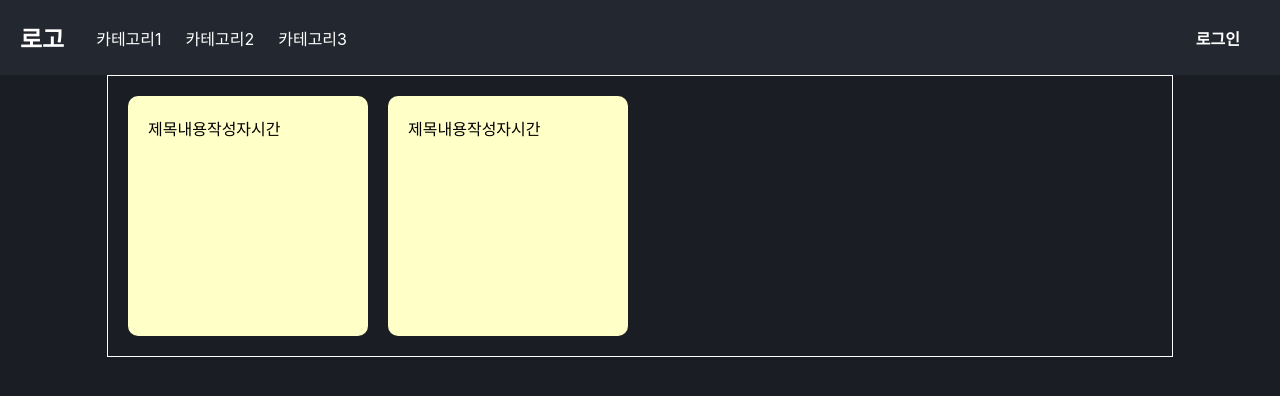
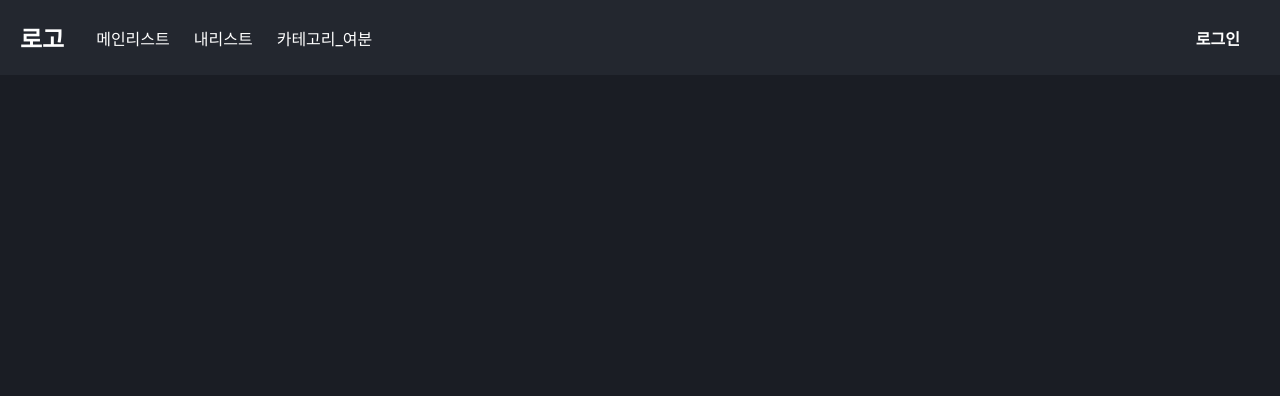
Before and after one commit to NaaMuu/react_front, a React (Create React App) app: page / in a window 1280 px wide. Shown: the top 396 px of the page. Built offline with nearby package versions, Linux system fonts and the light colour scheme; the HTML template or start-up script is replaced by a standard one.

Commit message:
hook 추가, list,post 삭제 후 Main_List로 통합

```diff
--- a/package.json
+++ b/package.json
@@ -2,10 +2,12 @@
   "name": "react_front",
   "version": "0.1.0",
   "private": true,
+  "proxy": "http://localhost:5000",
   "dependencies": {
     "@testing-library/jest-dom": "^5.17.0",
     "@testing-library/react": "^13.4.0",
     "@testing-library/user-event": "^13.5.0",
+    "axios": "^1.7.7",
     "react": "^18.3.1",
     "react-dom": "^18.3.1",
     "react-router-dom": "^6.26.1",
--- a/src/App.js
+++ b/src/App.js
@@ -1,6 +1,7 @@
 import { BrowserRouter, Routes, Route } from 'react-router-dom'
+import Home from "./page/Home/Home.js";
 import Login from "./page/Login/Login.js";
-import Home from "./page/Home/Home.js";
+import Main_List from './page/Main_List/Main_List.js';
 import Header from "./component/Header/Header.js";
 
 function App() {
@@ -9,8 +10,8 @@ function App() {
       <Header />
       <Routes>
         <Route path="/" element={<Home />} />
-        <Route path="/login" element={<Login />}>
-        </Route>
+        <Route path="/login" element={<Login />} />
+        <Route path="/main_list" element={<Main_List />} />
       </Routes>
     </BrowserRouter>
   );
--- a/src/component/Header/Header.js
+++ b/src/component/Header/Header.js
@@ -7,9 +7,9 @@ const Header = () => {
             <Link to="" className="header_logo">로고</Link>
             <div className="header_left">
                 <nav className="header_nav">
-                    <Link to="nav1">카테고리1</Link>
-                    <Link to="nav2">카테고리2</Link>
-                    <Link to="nav3">카테고리3</Link>
+                    <Link to="main_list">메인리스트</Link>
+                    <Link to="my_list">내리스트</Link>
+                    <Link to="nav3">카테고리_여분</Link>
                 </nav>
             </div>
             <div className="header_right">
--- a/src/component/List/List.js
+++ /dev/null
@@ -1,18 +0,0 @@
-import "./List.css";
-import { useNavigate } from 'react-router-dom';
-import Post from "../Post/Post.js";
-
-const List = () => {
-    const navigate = useNavigate();
-    const handleClick = () => {
-        navigate(`/post`);
-    };
-
-    return (
-        <form className="List_form" onClick={handleClick}>
-            <Post/>
-        </form>
-    )
-}
-
-export default List;
--- a/src/component/Post/Post.js
+++ /dev/null
@@ -1,19 +0,0 @@
-import "./Post.css";
-import { useState } from "react";
-
-const Post = () => {
-    const [post, setPost] = useState({
-        title: "제목",
-        content: "내용",
-        author: "작성자",
-        time: "시간"
-    })
-
-    return (
-        <div>
-            {post.title}{post.content}{post.author}{post.time}
-        </div>
-    )
-}
-
-export default Post;
--- /dev/null
+++ b/src/hook/useFetchPost.js
@@ -0,0 +1,21 @@
+import { useState, useEffect } from "react";
+import axios from "axios";
+
+const useFetchPosts = () => {
+    const [post, setPost] = useState([]);
+    const [error, setError] = useState(null);
+
+    useEffect(() => {
+        axios.get("/api/fetch_post")
+            .then((response) => {
+                setPost(response.data);
+            })
+            .catch((err) => {
+                setError(err);
+            });
+    }, []);
+
+    return { post, error };
+};
+
+export default useFetchPosts;
--- a/src/page/Home/Home.css
+++ b/src/page/Home/Home.css
@@ -1,9 +1,8 @@
-.home_div {
+/* .home_div {
     display: flex;
     gap: 20px;
     padding: 20px;
     margin: 75px auto;
     width: 80%;
     border: 1px solid #fff;
-
-}
+} */
--- a/src/page/Home/Home.js
+++ b/src/page/Home/Home.js
@@ -1,10 +1,9 @@
 import "./Home.css";
-import List from "../../component/List/List.js";
 
 const Home = () => {
     return (
-        <div className="home_div">
-            <List /><List />
+        <div>
+            홈화면
         </div>
     )
 }
--- a/src/component/List/List.css
+++ b/src/page/Main_List/Main_List.css
@@ -1,4 +1,14 @@
-.List_form {
+.main_list_div {
+    display: flex;
+    gap: 20px;
+    padding: 20px;
+    margin: 75px auto;
+    width: 80%;
+    border: 1px solid #fff;
+
+}
+
+.main_list_form {
     background-color: #FFFFC8;
     border: none;
     border-radius: 10px;
@@ -11,7 +21,7 @@
     cursor: pointer;
 }
 
-.List_form:hover {
+.main_lit_form:hover {
     opacity: 0.8;
     box-shadow: 0px 0px 15px rgba(0, 0, 0, 0.4);
 }
--- /dev/null
+++ b/src/page/Main_List/Main_List.js
@@ -0,0 +1,25 @@
+import "./Main_List.css";
+import { useNavigate } from 'react-router-dom';
+import useFetchPost from "../../hook/useFetchPost.js";
+
+const Main_List = () => {
+    const { post } = useFetchPost([]);
+
+    const navigate = useNavigate();
+    const handleClick = (num) => {
+        navigate(`/post/${num}`);
+    };
+
+    return (
+        <div className="main_list_div">
+            {post.map(p => (
+                <form className="main_list_form" key={p.num} onClick={() => handleClick(p.num)}>
+                    <p>{p.title}</p>
+                    <p>{p.content}</p>
+                </form>
+            ))}
+        </div>
+    )
+}
+
+export default Main_List;
```
Also changed, not shown: src/component/Post/Post.css (deleted), 1 other file (tests, documents, lock files or other folders).
